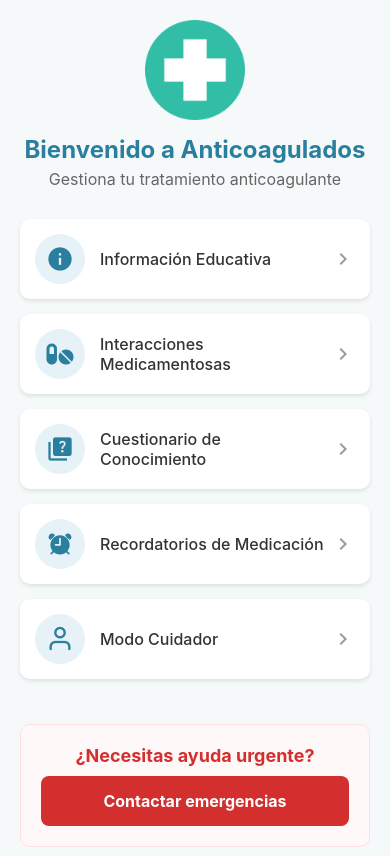
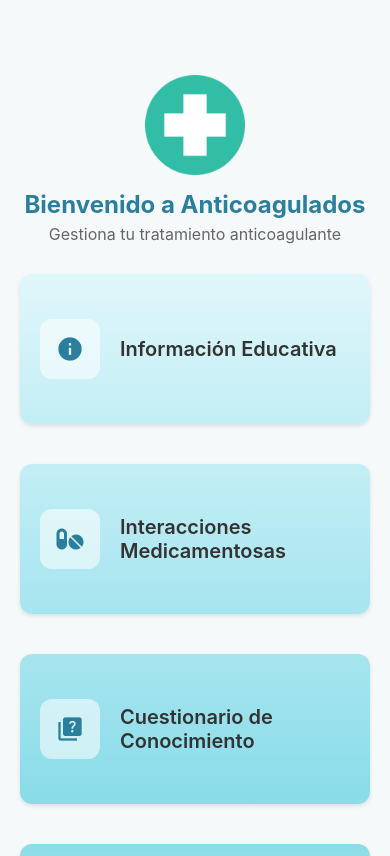
Before and after one commit to PabloFdez19/TFG, a React Native app in the folder aplicacion-pacientes-anticoagulados/: screen /Home in a window 390 px wide. Shown: the top 856 px of the page. Built offline with nearby package versions, Linux system fonts and the light colour scheme.

Commit message:
Mejora de la interfaz home

```diff
--- /dev/null
+++ b/aplicacion-pacientes-anticoagulados/Styles/HomeStyle.js
@@ -0,0 +1,105 @@
+import { StyleSheet } from 'react-native';
+
+export default StyleSheet.create({
+  container: {
+    flexGrow: 1,
+    backgroundColor: '#F5F9FA',
+    padding: 20,
+    paddingTop: 75,
+  },
+  header: {
+    alignItems: 'center',
+    marginBottom: 30,
+  },
+  logo: {
+    width: 100,
+    height: 100,
+    marginBottom: 15,
+  },
+  title: {
+    fontSize: 24,
+    fontWeight: 'bold',
+    color: '#2A7F9F',
+    marginBottom: 5,
+    textAlign: 'center',
+  },
+  subtitle: {
+    fontSize: 16,
+    color: '#666',
+    textAlign: 'center',
+  },
+  iconContainer: {
+    backgroundColor: '#E6F2F7',
+    borderRadius: 50,
+    width: 50,
+    height: 50,
+    justifyContent: 'center',
+    alignItems: 'center',
+    marginRight: 15,
+  },
+  menuText: {
+    flex: 1,
+    fontSize: 16,
+    color: '#333',
+    fontWeight: '500',
+  },
+  emergencyContainer: {
+    backgroundColor: '#FFF8F8',
+    borderRadius: 10,
+    padding: 20,
+    borderWidth: 1,
+    borderColor: '#FFE0E0',
+    marginBottom: 35,
+  },
+  emergencyTitle: {
+    fontSize: 18,
+    fontWeight: 'bold',
+    color: '#D32F2F',
+    marginBottom: 10,
+    textAlign: 'center',
+  },
+  emergencyButton: {
+    backgroundColor: '#D32F2F',
+    borderRadius: 8,
+    padding: 15,
+    alignItems: 'center',
+  },
+  emergencyButtonText: {
+    color: 'white',
+    fontWeight: 'bold',
+    fontSize: 16,
+  },
+  menuCardWrapper: {
+    marginBottom: 20,
+  },
+  menuCardLarge: {
+    flexDirection: 'row',
+    alignItems: 'center',
+    justifyContent: 'flex-start',
+    borderRadius: 12,
+    padding: 20,
+    marginBottom: 20,
+    height: 150,
+    width: '100%',
+    shadowColor: '#000',
+    shadowOffset: { width: 0, height: 2 },
+    shadowOpacity: 0.1,
+    shadowRadius: 4,
+    elevation: 3,
+  },
+  iconContainerLarge: {
+    backgroundColor: '#ffffff90',
+    borderRadius: 12,
+    width: 60,
+    height: 60,
+    justifyContent: 'center',
+    alignItems: 'center',
+    marginRight: 20,
+  },
+  menuTextLarge: {
+    fontSize: 20,
+    color: '#333',
+    fontWeight: '600',
+    flexShrink: 1,
+  },
+});
--- a/aplicacion-pacientes-anticoagulados/screens/EducationScreen.js
+++ b/aplicacion-pacientes-anticoagulados/screens/EducationScreen.js
@@ -76,6 +76,7 @@ const styles = StyleSheet.create({
     flex: 1,
     backgroundColor: '#f5f5f5',
     padding: 15,
+    paddingTop: Platform.OS === 'android' ? StatusBar.currentHeight : 0,
   },
   header: {
     fontSize: 28,
--- a/aplicacion-pacientes-anticoagulados/screens/HomeScreen.js
+++ b/aplicacion-pacientes-anticoagulados/screens/HomeScreen.js
@@ -1,7 +1,16 @@
 import React from 'react';
-import { View, Text, TouchableOpacity, StyleSheet, Image, ScrollView } from 'react-native';
+import { View, Text, TouchableOpacity, StyleSheet, Image, ScrollView, Platform, StatusBar } from 'react-native';
 import { MaterialIcons, FontAwesome5, Ionicons, Feather } from '@expo/vector-icons';
+import { LinearGradient } from 'expo-linear-gradient';
+import styles from '../Styles/HomeStyle.js';
 
+const gradients = [
+  ['#E0F7FA', '#C3EEF5'],
+  ['#C3EEF5', '#A6E5EF'],
+  ['#A6E5EF', '#89DCE9'],
+  ['#89DCE9', '#FFECB3'],
+  ['#FFECB3', '#FFE082'],
+];
 const HomeScreen = ({ navigation }) => {
   const menuItems = [
     {
@@ -42,18 +51,26 @@ const HomeScreen = ({ navigation }) => {
         <Text style={styles.subtitle}>Gestiona tu tratamiento anticoagulante</Text>
       </View>
 
+
       <View style={styles.menuContainer}>
         {menuItems.map((item, index) => (
           <TouchableOpacity
             key={index}
-            style={styles.menuCard}
+            style={styles.menuCardWrapper}
             onPress={() => navigation.navigate(item.screen)}
+            activeOpacity={0.8}
           >
-            <View style={styles.iconContainer}>
-              {item.icon}
-            </View>
-            <Text style={styles.menuText}>{item.title}</Text>
-            <MaterialIcons name="chevron-right" size={24} color="#999" />
+            <LinearGradient
+              colors={gradients[index]}
+              start={{ x: 0, y: 0 }}
+              end={{ x: 0, y: 1 }}
+              style={styles.menuCardLarge}
+            >
+              <View style={styles.iconContainerLarge}>
+                {item.icon}
+              </View>
+              <Text style={styles.menuTextLarge}>{item.title}</Text>
+            </LinearGradient>
           </TouchableOpacity>
         ))}
       </View>
@@ -68,89 +85,4 @@ const HomeScreen = ({ navigation }) => {
   );
 };
 
-const styles = StyleSheet.create({
-  container: {
-    flexGrow: 1,
-    backgroundColor: '#F5F9FA',
-    padding: 20,
-  },
-  header: {
-    alignItems: 'center',
-    marginBottom: 30,
-  },
-  logo: {
-    width: 100,
-    height: 100,
-    marginBottom: 15,
-  },
-  title: {
-    fontSize: 24,
-    fontWeight: 'bold',
-    color: '#2A7F9F',
-    marginBottom: 5,
-    textAlign: 'center',
-  },
-  subtitle: {
-    fontSize: 16,
-    color: '#666',
-    textAlign: 'center',
-  },
-  menuContainer: {
-    marginBottom: 30,
-  },
-  menuCard: {
-    flexDirection: 'row',
-    alignItems: 'center',
-    backgroundColor: '#FFF',
-    borderRadius: 10,
-    padding: 15,
-    marginBottom: 15,
-    shadowColor: '#000',
-    shadowOffset: { width: 0, height: 2 },
-    shadowOpacity: 0.1,
-    shadowRadius: 4,
-    elevation: 3,
-  },
-  iconContainer: {
-    backgroundColor: '#E6F2F7',
-    borderRadius: 50,
-    width: 50,
-    height: 50,
-    justifyContent: 'center',
-    alignItems: 'center',
-    marginRight: 15,
-  },
-  menuText: {
-    flex: 1,
-    fontSize: 16,
-    color: '#333',
-    fontWeight: '500',
-  },
-  emergencyContainer: {
-    backgroundColor: '#FFF8F8',
-    borderRadius: 10,
-    padding: 20,
-    borderWidth: 1,
-    borderColor: '#FFE0E0',
-  },
-  emergencyTitle: {
-    fontSize: 18,
-    fontWeight: 'bold',
-    color: '#D32F2F',
-    marginBottom: 10,
-    textAlign: 'center',
-  },
-  emergencyButton: {
-    backgroundColor: '#D32F2F',
-    borderRadius: 8,
-    padding: 15,
-    alignItems: 'center',
-  },
-  emergencyButtonText: {
-    color: 'white',
-    fontWeight: 'bold',
-    fontSize: 16,
-  },
-});
-
 export default HomeScreen;
```
Also changed, not shown: aplicacion-pacientes-anticoagulados/package.json (+11 -10 lines), aplicacion-pacientes-anticoagulados/update_deps.ps1.txt (added), 1 other file (tests, documents, lock files or other folders).
